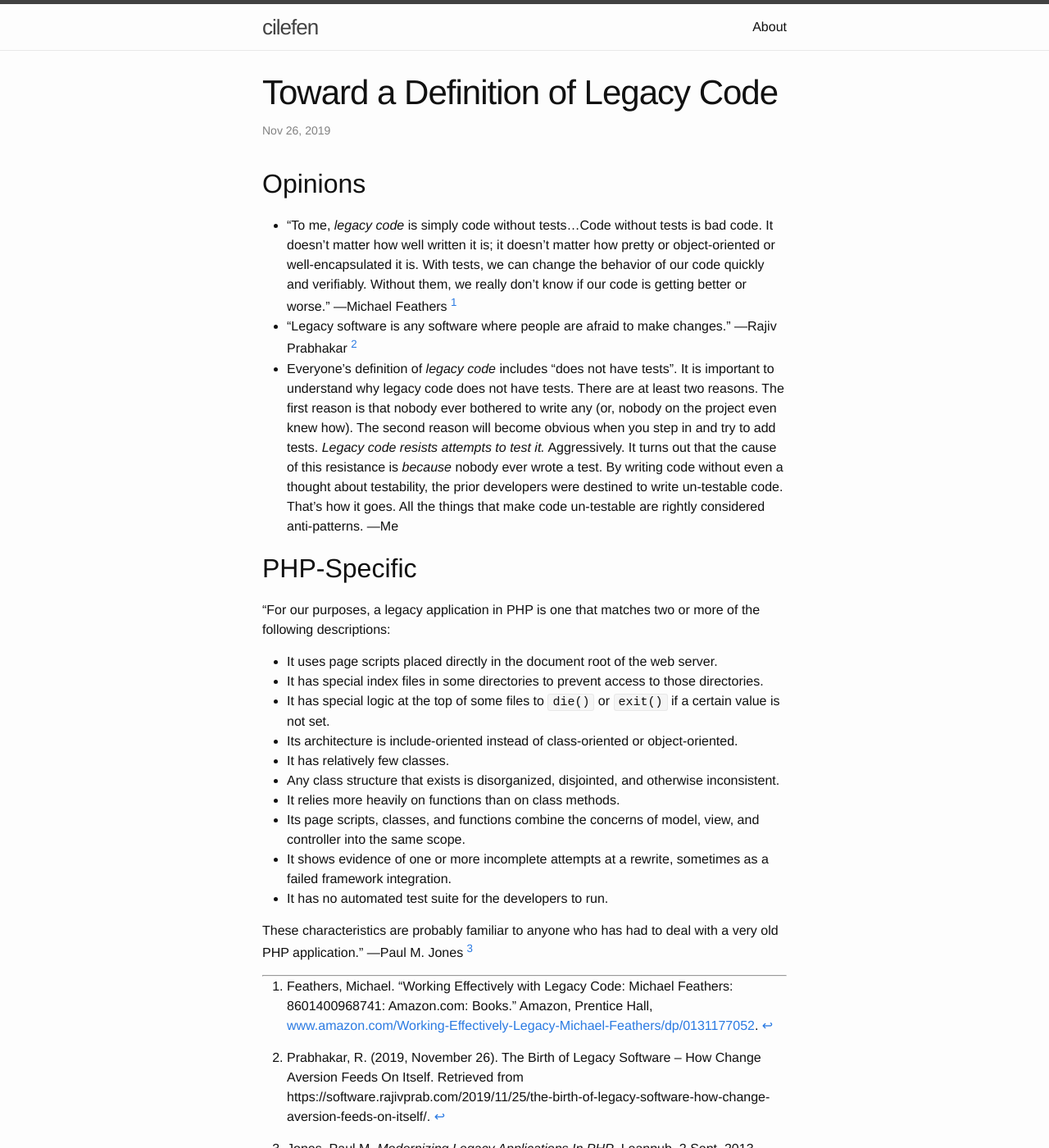
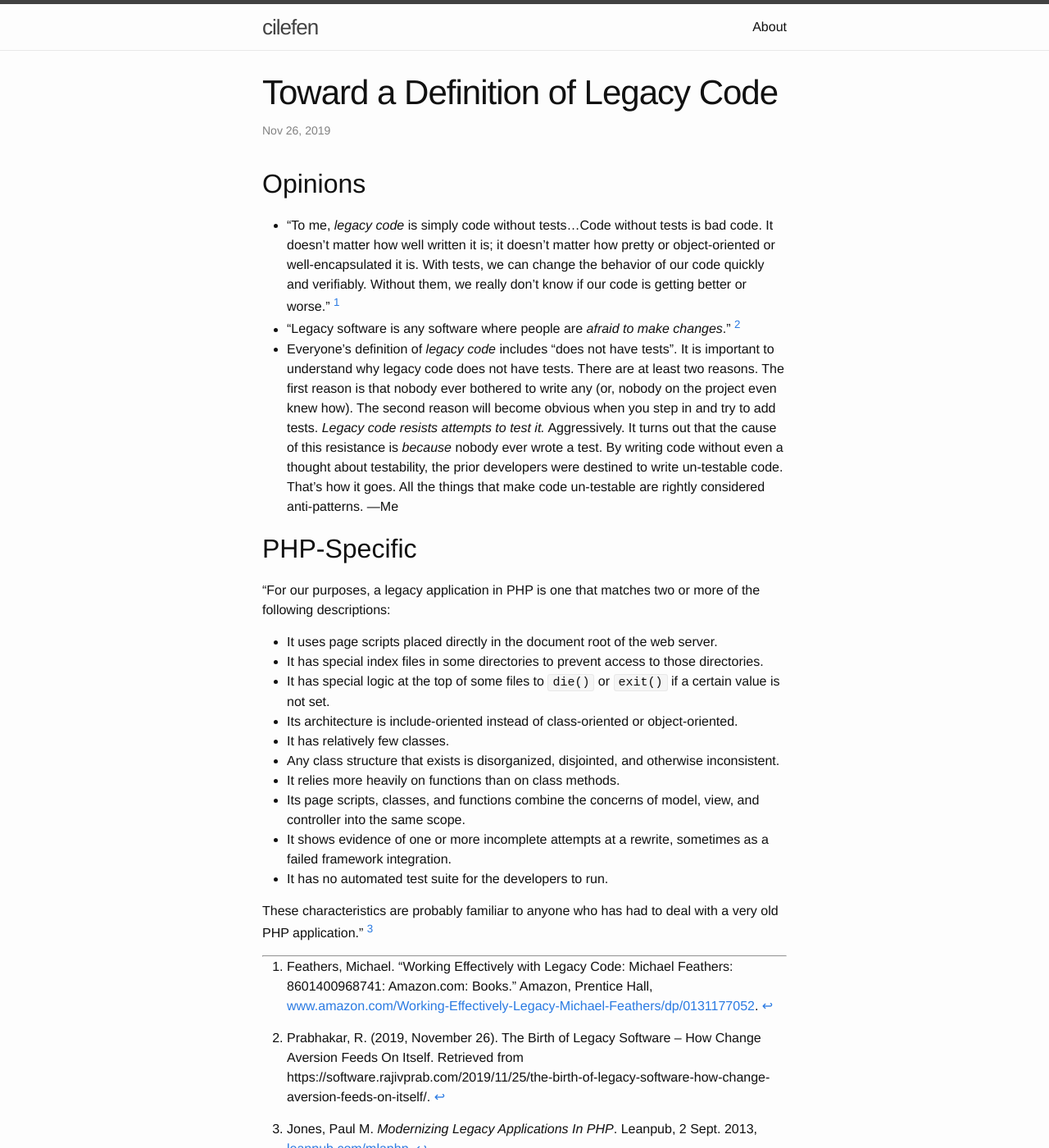
Before and after one commit to cilefen/cilefen.github.io, a Jekyll site: the page built from _posts/2018-07-02-definition-of-legacy-code.markdown, in a window 1280 px wide and 1400 px high. Shown: the whole window at 82% size. Built offline with Jekyll 4.4.1, drawn with Linux system fonts in a browser that asks for light colours; nearby versions of some CDN libraries.

Commit message:
Update 2018-07-02-definition-of-legacy-code.markdown

```diff
--- a/_posts/2018-07-02-definition-of-legacy-code.markdown
+++ b/_posts/2018-07-02-definition-of-legacy-code.markdown
@@ -11,8 +11,8 @@ categories: php
 It doesn’t matter how well written it is; it doesn’t matter how pretty or
 object-oriented or well-encapsulated it is. With tests, we can change the behavior
 of our code quickly and verifiably. Without them, we really don’t know if our code is
-getting better or worse." —Michael Feathers [^1]
-* "Legacy software is any software where people are afraid to make changes." —Rajiv Prabhakar [^2]
+getting better or worse." [^1]
+* "Legacy software is any software where people are _afraid to make changes_." [^2]
 * Everyone's definition of _legacy code_ includes "does not have tests".
 It is important to understand why legacy code does not have tests. There are at least two reasons. The first reason is that nobody ever bothered to write any (or, nobody on the
 project even knew how). The second reason will become obvious when you step in and try to add
@@ -36,7 +36,7 @@ That's how it goes. All the things that make code un-testable are rightly consid
 * It shows evidence of one or more incomplete attempts at a rewrite, sometimes as a failed framework integration.
 * It has no automated test suite for the developers to run.
 
-These characteristics are probably familiar to anyone who has had to deal with a very old PHP application." —Paul M. Jones [^3]
+These characteristics are probably familiar to anyone who has had to deal with a very old PHP application." [^3]
 
 <hr>
 
```
